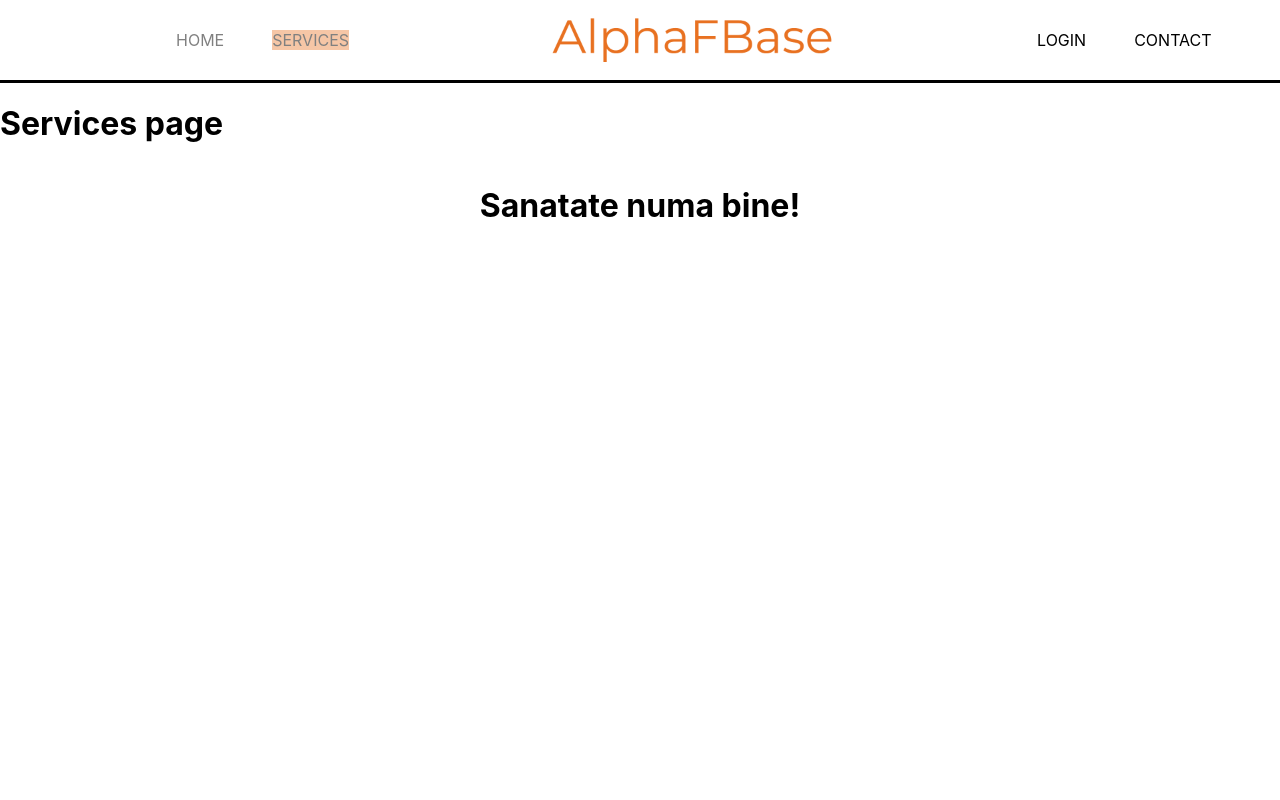
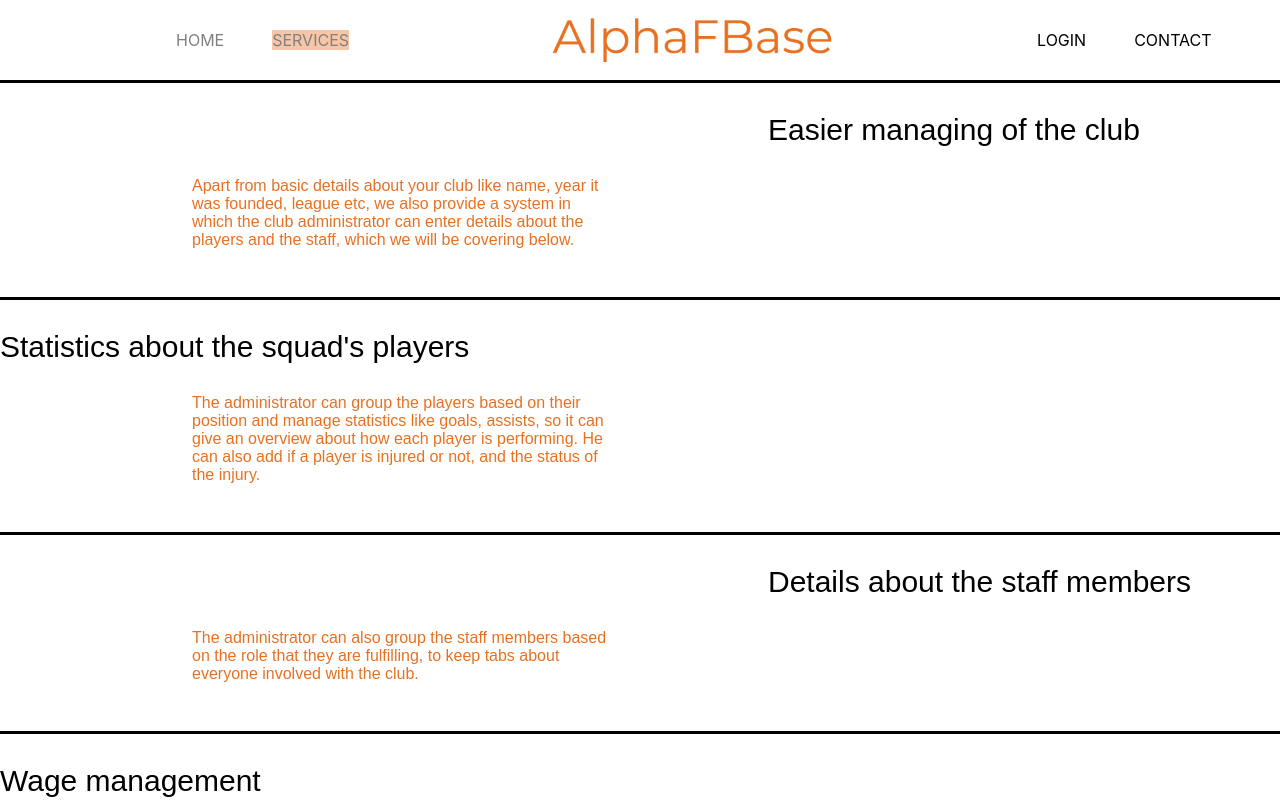
Before and after one commit to adi0300/AlphaFBase, a React (Create React App) app: page /services in a window 1280 px wide. Shown: the top 800 px of the page. Built offline with nearby package versions, Linux system fonts and the light colour scheme.

Commit message:
Added text components

```diff
--- /dev/null
+++ b/src/components/ServicesText.js
@@ -0,0 +1,12 @@
+import classes from "./ServicesText.module.css";
+function ServicesText(props) {
+    return(
+        <div className={classes.div}>
+<p className={classes.p}>
+    {props.text}
+</p>
+        </div>
+    )
+}
+
+export default ServicesText;
--- /dev/null
+++ b/src/components/ServicesText.module.css
@@ -0,0 +1,12 @@
+.div{
+    border-bottom-style: solid;
+    border-bottom-color: black;
+}
+
+.p{
+    color: #E87121;
+    font-family: sans-serif;
+    margin-right: 42rem;
+    margin-left: 12rem;
+    margin-bottom: 3rem;
+}
--- a/src/pages/Services.js
+++ b/src/pages/Services.js
@@ -1,7 +1,24 @@
+import ServicesText from "../components/ServicesText";
+import classes from "./Services.module.css";
+
 function Services() {
     return(
         <div>
-            <h1>Services page</h1>
+            <p className={classes.righttitle} >Easier managing of the club</p>
+            <ServicesText text="Apart from basic details about your club like name, year it was founded, league etc,
+            we also provide a system in which the club administrator can enter details about the players and the staff,
+             which we will be covering below."/>
+            <p className={classes.lefttitle} >Statistics about the squad's players</p>
+            <ServicesText text="The administrator can group the players based on their position and manage statistics
+            like goals, assists, so it can give an overview about how each player is performing. He can also add if a
+            player is injured or not, and the status of the injury."/>
+            <p className={classes.righttitle} >Details about the staff members</p>
+            <ServicesText text="The administrator can also group the staff members based on the role that they are
+             fulfilling, to keep tabs about everyone involved with the club."/>
+            <p className={classes.lefttitle} >Wage management</p>
+            <ServicesText text="The players and the staff will also have a section which will display their current
+             wage and the number of years remaining on their contract, and the administrator can also add the budget of
+             the club, to see if any new recruits will fit this budget."/>
         </div>
     );
 }
--- /dev/null
+++ b/src/pages/Services.module.css
@@ -0,0 +1,12 @@
+.righttitle{
+    margin-left: 48rem;
+    font-size: 30px;
+    font-family: Arial;
+    color: black;
+}
+
+.lefttitle{
+    font-size: 30px;
+    font-family: Arial;
+    color: black;
+}
```
